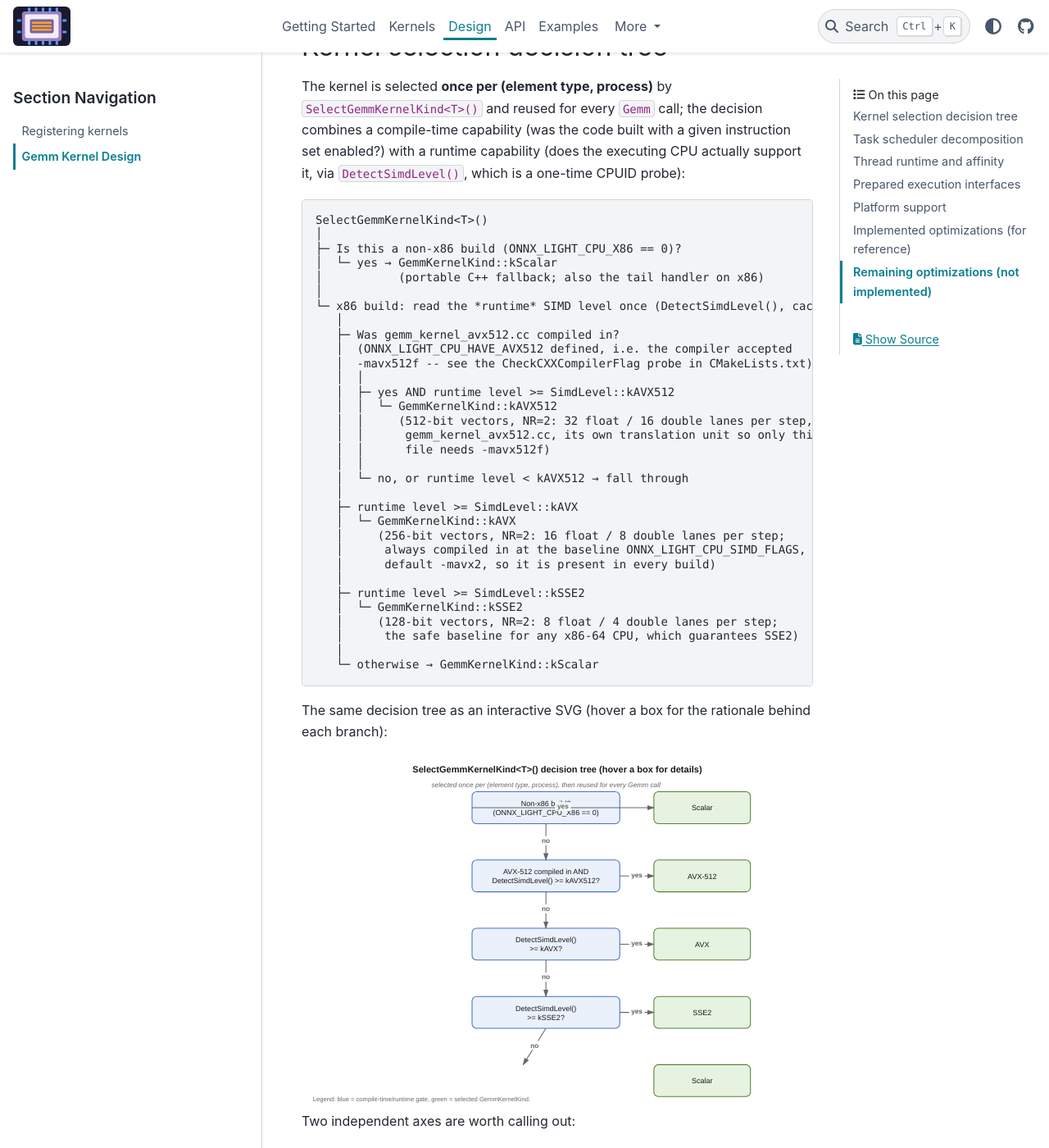
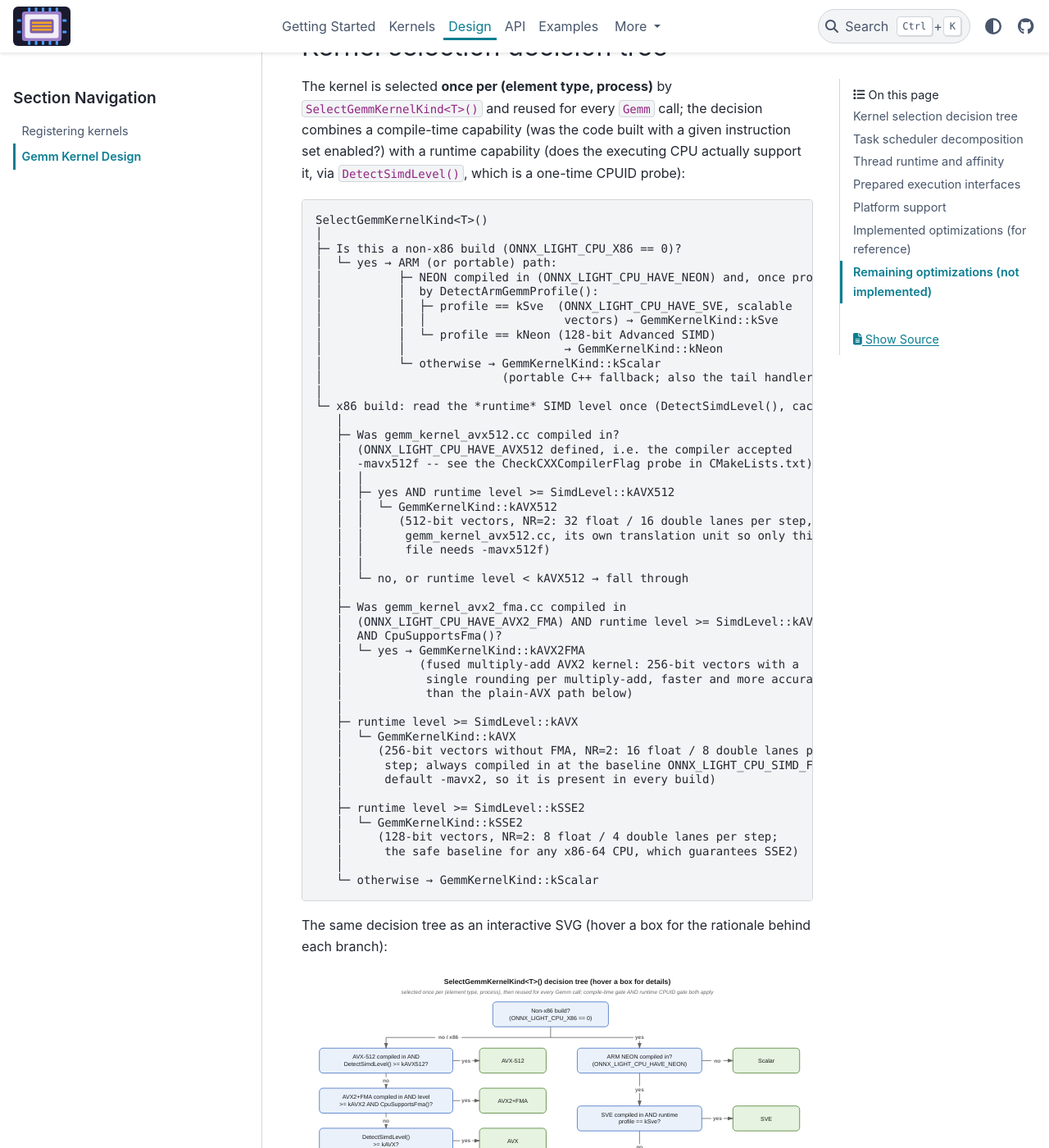
Before and after one commit to xadupre/onnx-light-cpu, a Sphinx documentation site: the page built from docs/design/gemm_kernel_design.rst, in a window 1280 px wide and 1400 px high, scrolled down 426 px. Shown: the whole window at 82% size. Built offline with Sphinx 7.4.7 and the PyData theme 0.15.4, drawn with Linux system fonts in a browser that asks for light colours; pages that are not in the unit, such as notebooks, are missing from menus; some of the changed text lies outside the part shown.

Commit message:
Make GEMM design-doc SVG diagrams match the implementation and use a transparent background (#188)
* Initial plan

* Enrich GEMM decision-tree/strategy-zone SVGs and make backgrounds transparent

Co-authored-by: xadupre <22452781+xadupre@users.noreply.github.com>

* Widen kernel_tree leaf gaps to declutter yes/no edge labels

Co-authored-by: xadupre <22452781+xadupre@users.noreply.github.com>

---------

Co-authored-by: copilot-swe-agent[bot] <198982749+Copilot@users.noreply.github.com>
Co-authored-by: xadupre <22452781+xadupre@users.noreply.github.com>

```diff
--- a/docs/design/gemm_kernel_design.rst
+++ b/docs/design/gemm_kernel_design.rst
@@ -24,8 +24,15 @@ probe)::
     SelectGemmKernelKind<T>()
     │
     ├─ Is this a non-x86 build (ONNX_LIGHT_CPU_X86 == 0)?
-    │  └─ yes → GemmKernelKind::kScalar
-    │           (portable C++ fallback; also the tail handler on x86)
+    │  └─ yes → ARM (or portable) path:
+    │           ├─ NEON compiled in (ONNX_LIGHT_CPU_HAVE_NEON) and, once probed
+    │           │  by DetectArmGemmProfile():
+    │           │  ├─ profile == kSve  (ONNX_LIGHT_CPU_HAVE_SVE, scalable
+    │           │  │                    vectors) → GemmKernelKind::kSve
+    │           │  └─ profile == kNeon (128-bit Advanced SIMD)
+    │           │                       → GemmKernelKind::kNeon
+    │           └─ otherwise → GemmKernelKind::kScalar
+    │                          (portable C++ fallback; also the tail handler on x86)
     │
     └─ x86 build: read the *runtime* SIMD level once (DetectSimdLevel(), cached)
        │
@@ -41,10 +48,18 @@ probe)::
        │  │
        │  └─ no, or runtime level < kAVX512 → fall through
        │
+       ├─ Was gemm_kernel_avx2_fma.cc compiled in
+       │  (ONNX_LIGHT_CPU_HAVE_AVX2_FMA) AND runtime level >= SimdLevel::kAVX2
+       │  AND CpuSupportsFma()?
+       │  └─ yes → GemmKernelKind::kAVX2FMA
+       │           (fused multiply-add AVX2 kernel: 256-bit vectors with a
+       │            single rounding per multiply-add, faster and more accurate
+       │            than the plain-AVX path below)
+       │
        ├─ runtime level >= SimdLevel::kAVX
        │  └─ GemmKernelKind::kAVX
-       │     (256-bit vectors, NR=2: 16 float / 8 double lanes per step;
-       │      always compiled in at the baseline ONNX_LIGHT_CPU_SIMD_FLAGS,
+       │     (256-bit vectors without FMA, NR=2: 16 float / 8 double lanes per
+       │      step; always compiled in at the baseline ONNX_LIGHT_CPU_SIMD_FLAGS,
        │      default -mavx2, so it is present in every build)
        │
        ├─ runtime level >= SimdLevel::kSSE2
```
Also changed, not shown: docs/design/_static/gemm/kernel_tree.svg, docs/design/_static/gemm/strategy_zones.svg.
